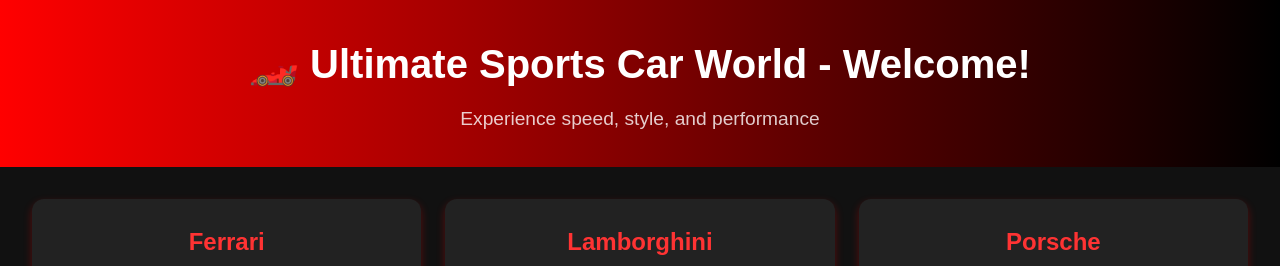
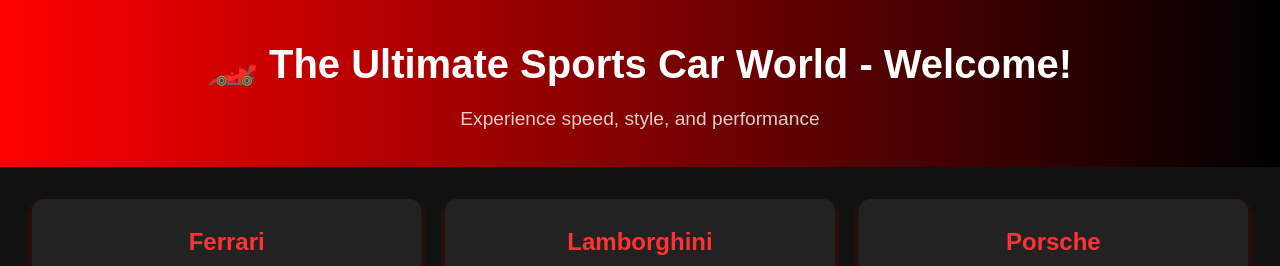
Before and after one commit to careersalanjantony-bit/gitlearn, a plain HTML site: page index.html in a window 1280 px wide. Shown: the top 266 px of the page. Drawn offline with Linux system fonts and the light colour scheme.

Commit message:
changes branch1

```diff
--- a/index.html
+++ b/index.html
@@ -9,7 +9,7 @@
 <body>
     <!-- Header -->
     <header>
-        <h1>🏎️ Ultimate Sports Car World - Welcome!</h1>
+        <h1>🏎️ The  Ultimate Sports Car World - Welcome!</h1>
         <p>Experience speed, style, and performance</p>
     </header>
 
```
